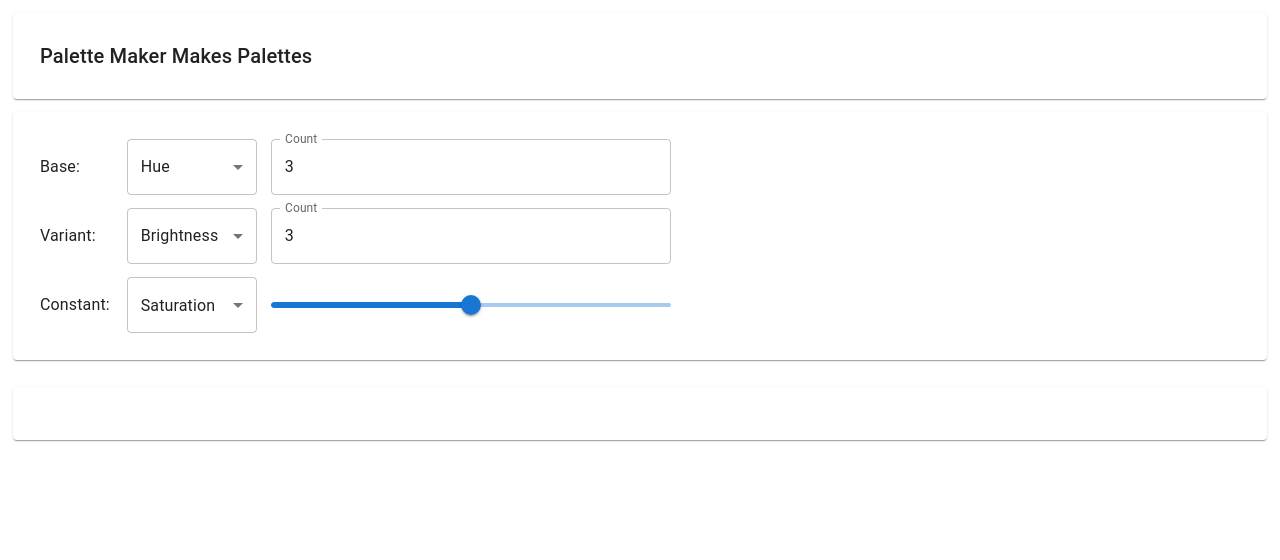
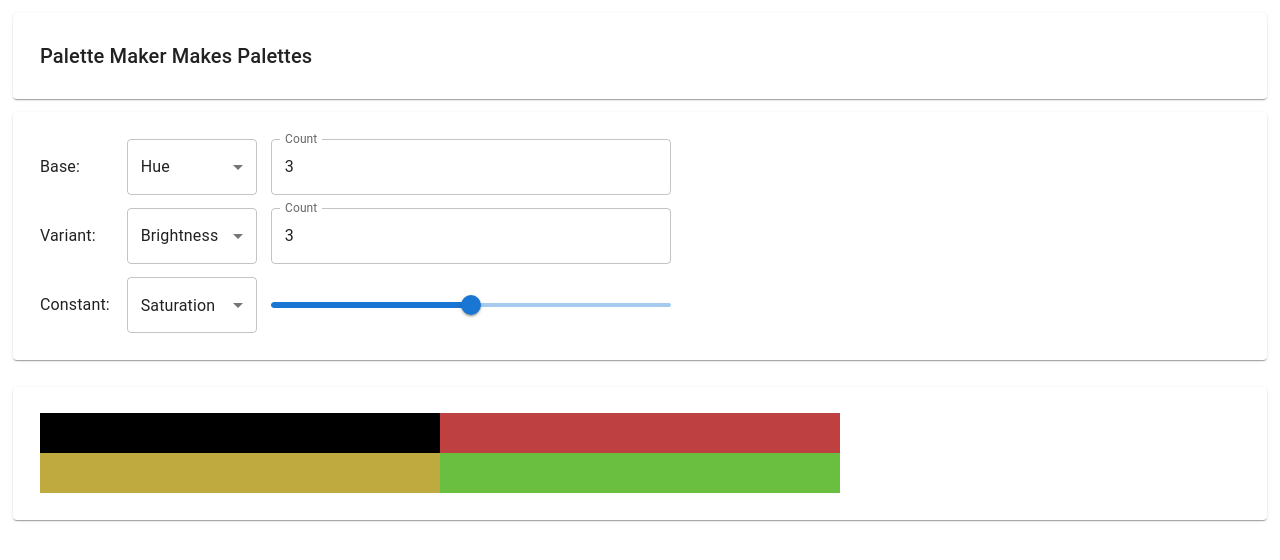
Before and after one commit to davor-skontra/pmmp, a React (Create React App) app: page / in a window 1280 px wide. Shown: the top 560 px of the page. Built offline with nearby package versions, Linux system fonts and the light colour scheme.

Commit message:
show colors in palette

```diff
--- a/src/App.tsx
+++ b/src/App.tsx
@@ -36,12 +36,14 @@ function App() {
 
     const colors = calculateColors(settings)
 
-    console.log(colors.length)
-
     useEffect(() => {
         document.title = "pmmp - Make Palettes"
     });
 
+    const colorFieldStyle: CSSProperties = {
+        width: `${(100.0 / baseValue)}%`,
+        height: '30pt'
+    }
     return (
         <Box>
             <Card style={cardStyle}>
@@ -75,7 +77,9 @@ function App() {
             </Card>
             <Collapse in={!_.isEmpty(colors)}>
                 <Card style={cardStyle}>
-
+                    <Box style={{display: 'flex', flexDirection: 'row', width: "100%", flexWrap: 'wrap'}}>
+                        {colors.map(c => <div style={{...colorFieldStyle, backgroundColor: c}}/>)}
+                    </Box>
                 </Card>
             </Collapse>
         </Box>
--- a/src/palette-engine.ts
+++ b/src/palette-engine.ts
@@ -48,8 +48,11 @@ function createColor(baseCurrent: number, variantCurrent: number, s: ColorCalcul
 
 }
 
-export function calculateColors(s: ColorCalculationSettings): Color[] {
+export function calculateColors(s: ColorCalculationSettings): string[] {
     const baseSteps = getSteps(s.baseMin, s.baseMax, s.baseValue)
     const variantSteps = getSteps(s.variantMin, s.variantMax, s.variantValue)
-    return baseSteps.flatMap(b => variantSteps.map(v => createColor(b, v, s)))
+    const colors = baseSteps
+        .flatMap(b => variantSteps.map(v => createColor(b, v, s)))
+        .map(c => c.hex())
+    return _.uniq(colors)
 }
```
